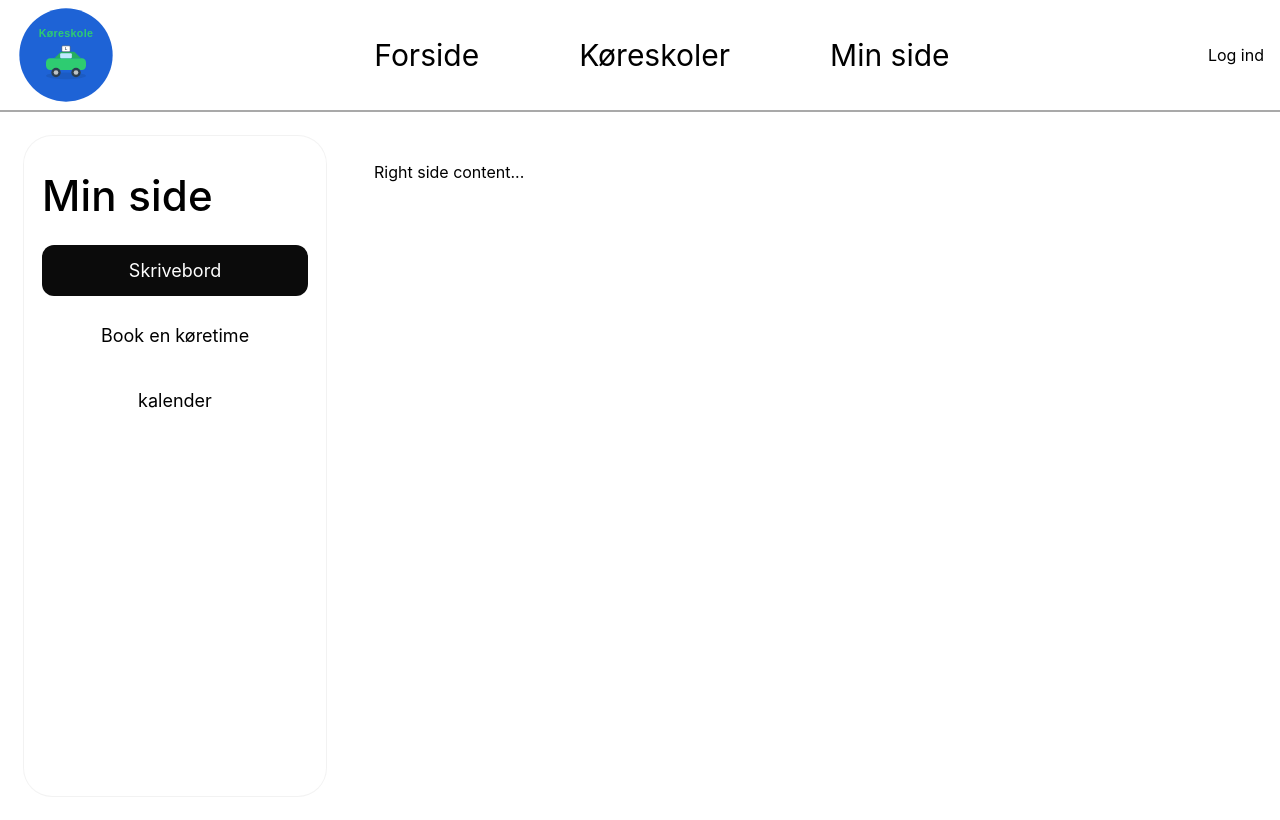
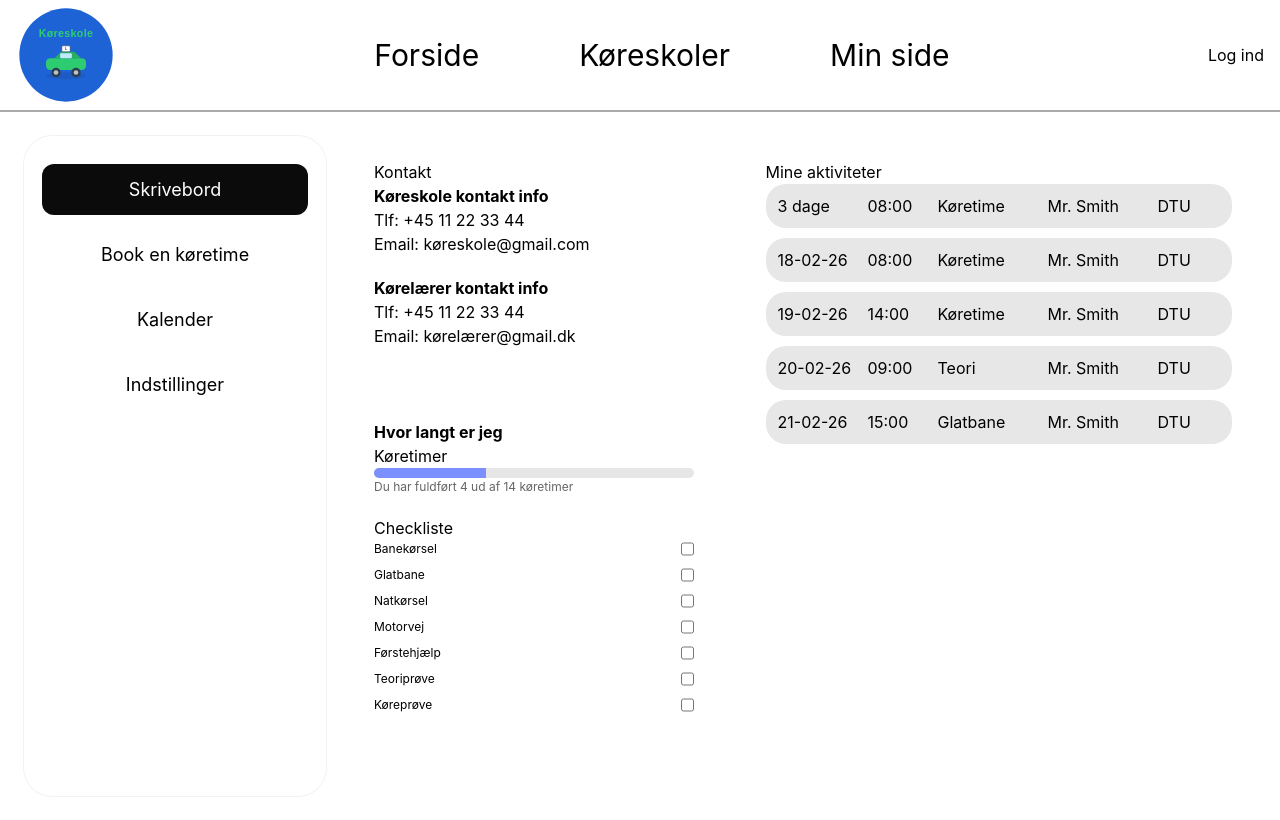
Before and after one commit to RATCM/DrivingSchoolWebsite, a React (Create React App) app: page /min_side in a window 1280 px wide. Built offline with nearby package versions, Linux system fonts and the light colour scheme.

Commit message:
My page created

```diff
--- a/src/components/Min_side/NavigationBox.tsx
+++ b/src/components/Min_side/NavigationBox.tsx
@@ -13,14 +13,15 @@ function NavigationBox({
         items = [
             "Skrivebord",
             "Book en køretime",
-            "kalender"
+            "Kalender",
+            "Indstillinger"
         ],
         activeIndex = 0,
         onSelect,
     }: navigationProps) {
     return (
         <div className="navigationCard">
-            <h1 className="navigationTitle">{title}</h1>
+
 
             <div className="navigationNav">
                 {items.map((text, idx) => (
--- a/src/components/Min_side/skrivebord/MyAppointmentsBox.css
+++ b/src/components/Min_side/skrivebord/MyAppointmentsBox.css
@@ -0,0 +1,14 @@
+.MyAppointments {
+    display: grid;
+    grid-template-columns: 80px 60px 100px 100px 1fr;
+    gap: 10px;
+    padding: 10px 12px;
+    border-radius: 20px;
+    background: #e7e7e7;
+    margin-bottom: 10px;
+}
+
+.MyAppointments.highlighted {
+    background: #7fb3ff;
+    color: white;
+}
--- a/src/components/Min_side/skrivebord/MyAppointmentsBox.tsx
+++ b/src/components/Min_side/skrivebord/MyAppointmentsBox.tsx
@@ -0,0 +1,29 @@
+import "./MyAppointmentsBox.css";
+
+function MyAppointmentsBox() {
+    const appointments = [
+        { date: "3 dage", time: "08:00", type: "Køretime", teacher: "Mr. Smith", place: "DTU    " },
+        { date: "18-02-26", time: "08:00", type: "Køretime", teacher: "Mr. Smith", place: "DTU" },
+        { date: "19-02-26", time: "14:00", type: "Køretime", teacher: "Mr. Smith", place: "DTU" },
+        { date: "20-02-26", time: "09:00", type: "Teori", teacher: "Mr. Smith", place: "DTU" },
+        { date: "21-02-26", time: "15:00", type: "Glatbane", teacher: "Mr. Smith", place: "DTU" }
+    ];
+    return (
+        <div className="cardBox">
+            <h2>Mine aktiviteter</h2>
+
+            {appointments.map((a, i) => (
+                <div className="MyAppointments" key={i}>
+                    <span>{a.date}</span>
+                    <span>{a.time}</span>
+                    <span>{a.type}</span>
+                    <span>{a.teacher}</span>
+                    <span>{a.place}</span>
+                </div>
+            ))}
+
+        </div>
+    );
+}
+
+export default MyAppointmentsBox;
--- a/src/components/Min_side/skrivebord/MyDrivingSchoolBox.css
+++ b/src/components/Min_side/skrivebord/MyDrivingSchoolBox.css
@@ -0,0 +1,5 @@
+.cardBox {
+    background: white;
+    border-radius: 28px;
+    padding: 24px;
+}
--- a/src/components/Min_side/skrivebord/MyDrivingSchoolBox.tsx
+++ b/src/components/Min_side/skrivebord/MyDrivingSchoolBox.tsx
@@ -0,0 +1,30 @@
+import React from "react";
+import "./MyDrivingSchoolBox.css";
+
+function MyDrivingSchoolBox() {
+    const DrivingSchool = {
+        tlf: "+45 11 22 33 44",
+        email: "køreskole@gmail.com"
+    }
+    const DrivingInstructor = {
+        tlf: "+45 11 22 33 44",
+        email: "kørelærer@gmail.dk"
+    }
+
+
+    return (
+        <div className="cardBox">
+            <h2>Kontakt</h2>
+
+            <p><b>Køreskole kontakt info</b></p>
+            <p>Tlf: {DrivingSchool.tlf}</p>
+            <p>Email: {DrivingSchool.email}</p>
+
+            <p style={{marginTop:20}}><b>Kørelærer kontakt info</b></p>
+            <p>Tlf: {DrivingInstructor.tlf}</p>
+            <p>Email: {DrivingInstructor.email}</p>
+        </div>
+        );
+}
+
+export default MyDrivingSchoolBox;
--- a/src/components/Min_side/skrivebord/MyProgressBox.css
+++ b/src/components/Min_side/skrivebord/MyProgressBox.css
@@ -0,0 +1,30 @@
+.myprogressBar {
+    height: 10px;
+    background: #e6e6e6;
+    border-radius: 10px;
+    overflow: hidden;
+}
+
+.myprogressFill {
+    width: 35%;
+    height: 100%;
+    background: #7a90ff;
+}
+
+.myprogressText {
+    font-size: 12px;
+    color: #666;
+}
+
+.mychecklist {
+    display: flex;
+    flex-direction: column;
+    gap: 8px;
+
+}
+
+.mychecklist label {
+    display: flex;
+    justify-content: space-between;
+    font-size: 12px;
+}
--- a/src/components/Min_side/skrivebord/MyProgressBox.tsx
+++ b/src/components/Min_side/skrivebord/MyProgressBox.tsx
@@ -0,0 +1,36 @@
+import React from 'react';
+import "./MyProgressBox.css";
+
+function MyProgressBox() {
+    const progress = 4;
+    const total = 14;
+    return (
+        <div className="cardBox">
+            <h1><b>Hvor langt er jeg</b></h1>
+
+            <h3>Køretimer</h3>
+
+            <div className="myprogressBar">
+                <div className="myprogressFill"/>
+            </div>
+
+            <p className="myprogressText">
+                Du har fuldført {progress} ud af {total} køretimer
+            </p>
+
+            <h3 style={{marginTop:20}}>Checkliste</h3>
+
+            <div className="mychecklist">
+                <label><span>Banekørsel</span><input type="checkbox"/></label>
+                <label><span>Glatbane</span><input type="checkbox"/></label>
+                <label><span>Natkørsel</span><input type="checkbox"/></label>
+                <label><span>Motorvej</span><input type="checkbox"/></label>
+                <label><span>Førstehjælp</span><input type="checkbox"/></label>
+                <label><span>Teoriprøve</span><input type="checkbox"/></label>
+                <label><span>Køreprøve</span><input type="checkbox"/></label>
+            </div>
+        </div>
+    );
+}
+
+export default MyProgressBox;
--- a/src/pages/Min_side.css
+++ b/src/pages/Min_side.css
@@ -13,3 +13,20 @@
 .rightCol {
     min-width: 0;
 }
+.dashboardLayout {
+    display: grid;
+    grid-template-columns: 1fr 1.4fr;
+    gap: 24px;
+}
+
+.middleColumn {
+    display: flex;
+    flex-direction: column;
+    gap: 24px;
+}
+
+.contentCard {
+    background: white;
+    border-radius: 28px;
+    padding: 24px;
+}
--- a/src/pages/Min_side.tsx
+++ b/src/pages/Min_side.tsx
@@ -1,6 +1,9 @@
 import React, { useState } from "react";
 import NavigationBox from "../components/Min_side/NavigationBox";
 import "./Min_side.css";
+import MyDrivingSchoolBox from "../components/Min_side/skrivebord/MyDrivingSchoolBox";
+import MyProgressBox from "../components/Min_side/skrivebord/MyProgressBox";
+import MyAppointmentsBox from "../components/Min_side/skrivebord/MyAppointmentsBox";
 
 function Min_Side() {
     const [active, setActive] = useState(0);
@@ -12,9 +15,43 @@ function Min_Side() {
             </div>
 
             <div className="rightCol">
-                <div style={{ background: "white", borderRadius: 28, padding: 24 }}>
-                    Right side content...
-                </div>
+                {/* SKRIVEBORD */}
+                {active === 0 && (
+                    <div className="dashboardLayout">
+
+                        <div className="middleColumn">
+                            <MyDrivingSchoolBox />
+                            <MyProgressBox />
+                        </div>
+
+                        <div className="rightColumn">
+                            <MyAppointmentsBox />
+                        </div>
+
+                    </div>
+                )}
+
+                {/* BOOK */}
+                {active === 1 && (
+                    <div className="contentCard">
+                        Book en køretime content...
+                    </div>
+                )}
+
+                {/* KALENDER */}
+                {active === 2 && (
+                    <div className="contentCard">
+                        Kalender content...
+                    </div>
+                )}
+
+                {/* Indstillinger */}
+                {active === 3 && (
+                    <div className="contentCard">
+                        Indstillinger content...
+                    </div>
+                )}
+
             </div>
         </div>
     );
```
Also changed, not shown: src/components/Min_side/MySettings/MySettings.css (added), src/components/Min_side/MySettings/MySettings.tsx (added).
